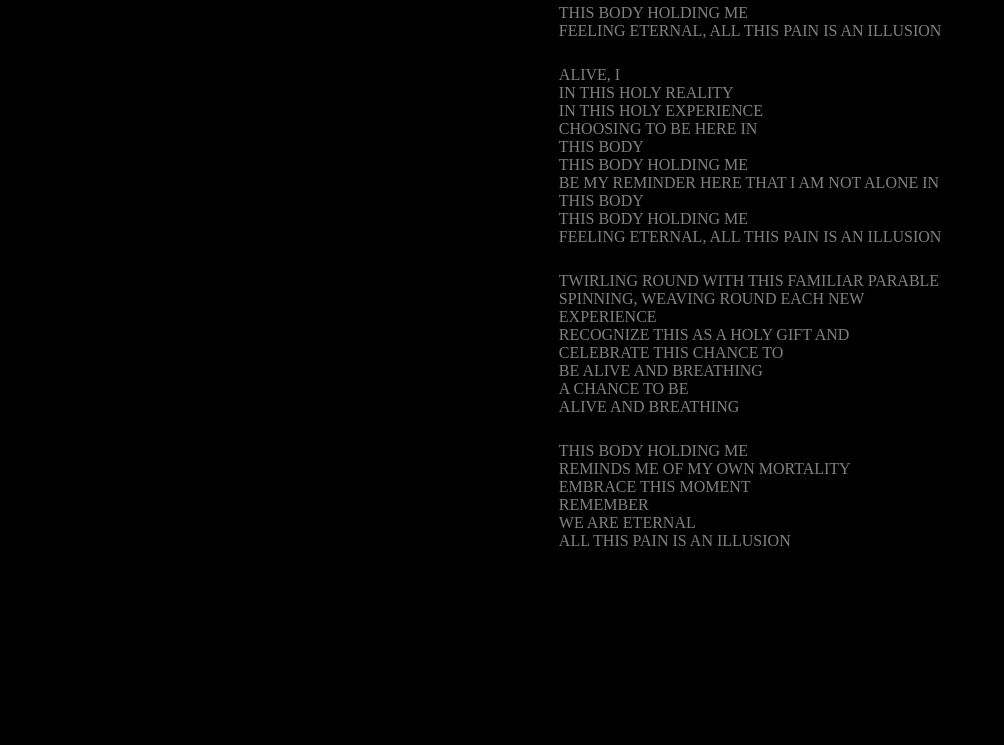
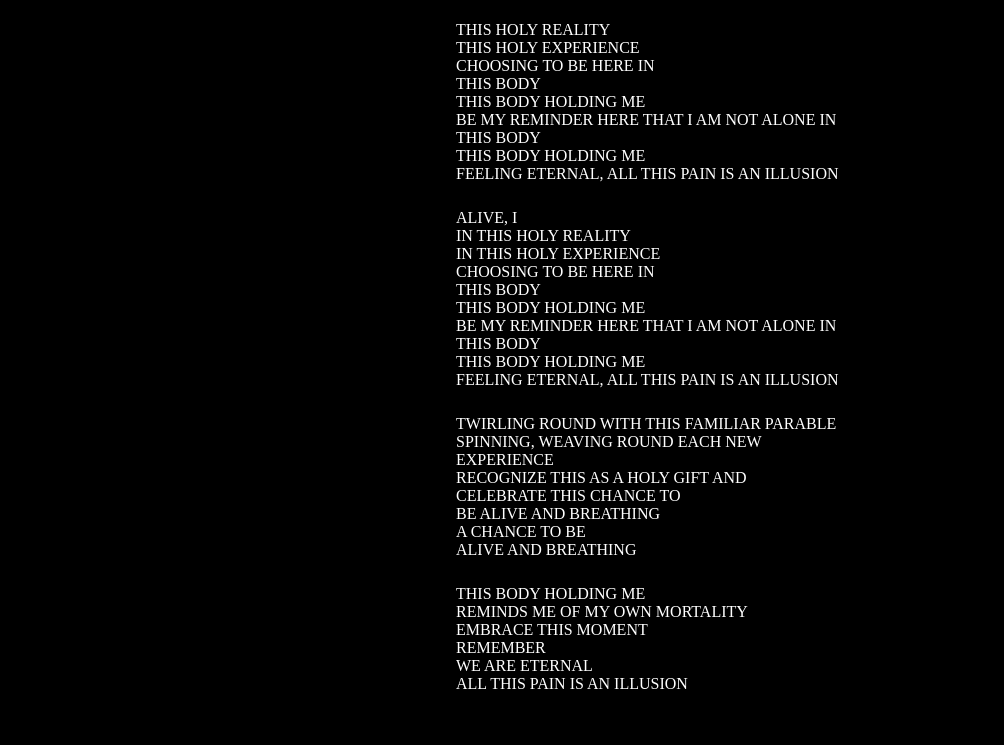
Before and after one commit to wyrwat/learn-git-4, a website: page index.html in a window 1280 px wide. Shown: the part 272-1017 px from the top of the page, without its empty margins (0-1004 px from the left). Before the commit the page ends 848 px from the top, so only its background shows below. Drawn offline with nearby package versions, Linux system fonts and the light colour scheme.

Commit message:
Add watch:sassprefixer

```diff
--- a/index.html
+++ b/index.html
@@ -3,10 +3,10 @@
 <head>
 	<meta charset="UTF-8">
 	<title>learn git hub 4</title>
-	<link rel="stylesheet" type="text/css" href="style.css">
+	<link rel="stylesheet" type="text/css" href="css/style.css">
 </head>
 <body class="container">
-	<h1 class="band-name">Tool task-1</h1>
+	<h1 class="band-name">Tool</h1>
 	<h2>Parabola</h2>
 	<div class="lyrics">
 		<p>We barely remember<br>
--- a/sass/style.scss
+++ b/sass/style.scss
@@ -1,9 +1,32 @@
-p {
-	color: white;
-	display: flex;
-	flex-wrap: wrap;
+body {
+	background-color: black;
+	width: 100%;
 }
 
 h1 {
-	color: red;
+	font-size: 40px;
+	text-align: center;
+	color: grey;
 }
+
+h2 {
+	font-size: 30px;
+	text-align: center;
+	color: grey;
+}
+
+.lyrics{
+	margin: auto;
+	width: 30%;
+}
+
+p {
+	color: white;
+	text-transform: uppercase;
+	padding-bottom: 10px;
+	display: flex;
+}
+
+footer {
+	text-align: center;
+}
```
Also changed, not shown: css/style.css, css/style.prefixed.css, 5 other files.
